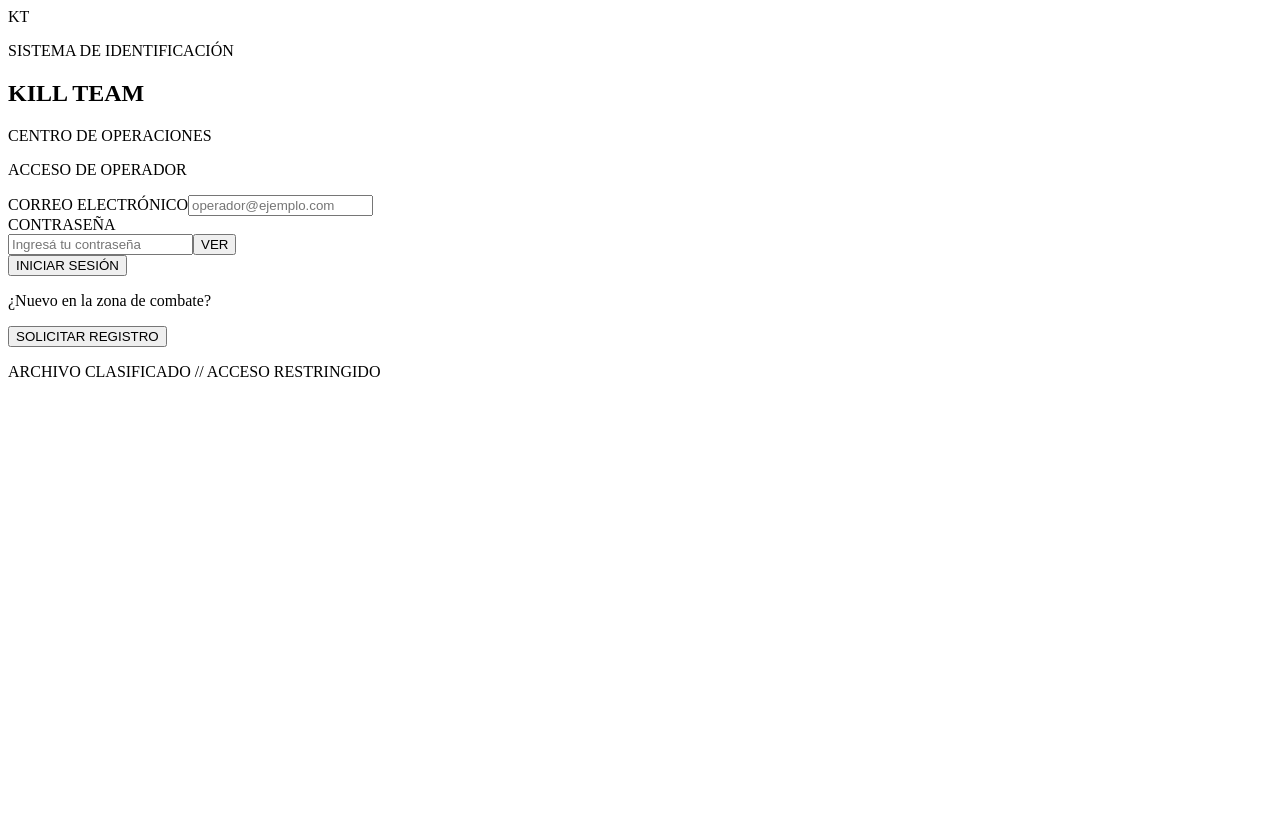
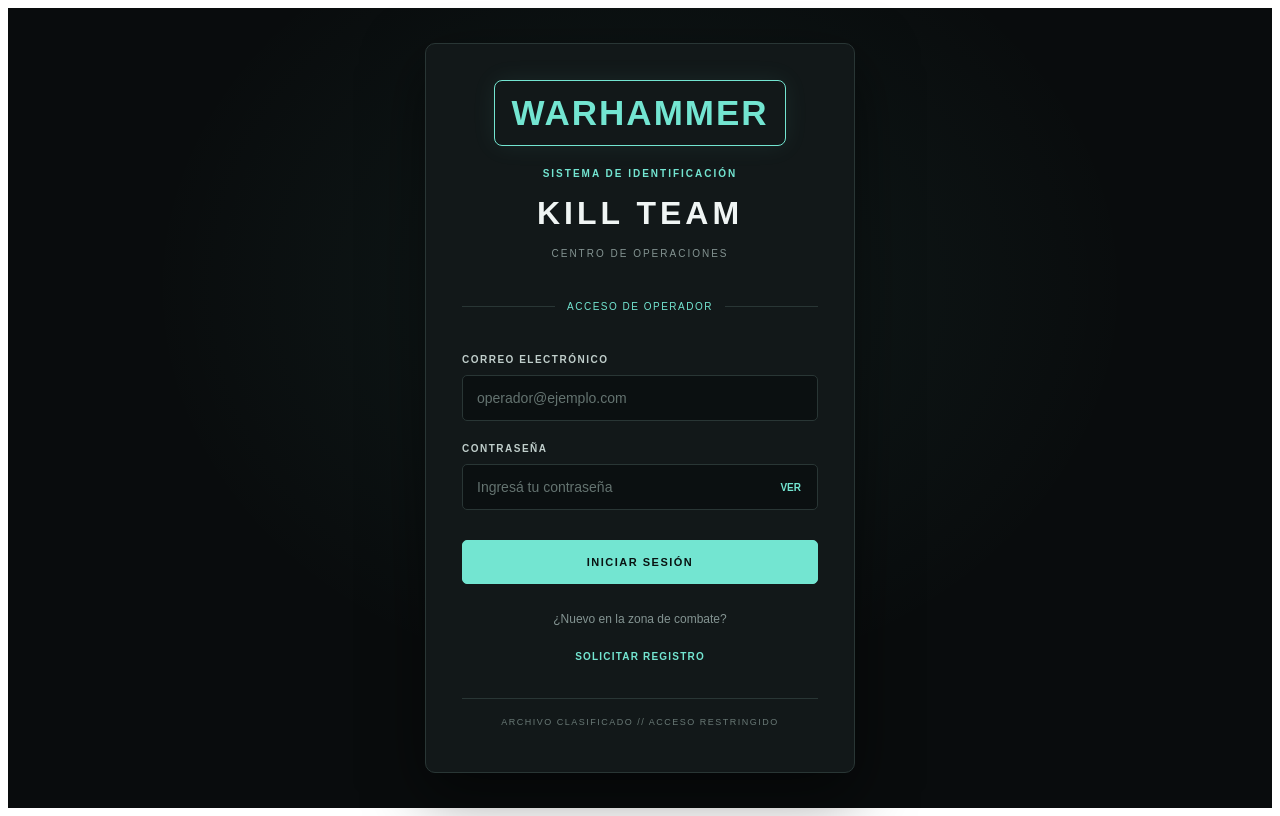
Before and after one commit to ArianSanzo/killteam-tracker, a React (Vite) app in the folder killteam-tracker/: page / in a window 1280 px wide. Built offline with nearby package versions, Linux system fonts and the light colour scheme.

Commit message:
creo carpeta de css para login y agrego estilos al mismo

```diff
--- /dev/null
+++ b/killteam-tracker/src/components/Login.css
@@ -0,0 +1,295 @@
+
+
+/* ===== PALETA DE COLORES ===== */
+
+:root {
+    --accent: #73E5D1;
+    --accent-hover: #9AF0E0;
+    --background: #090C0D;
+    --card: #121819;
+    --input-bg: #0B1011;
+    --border: #293635;
+    --text: #F0F5F4;
+    --text-muted: #849492;
+}
+
+/* ===== FONDO GENERAL ===== */
+
+* {
+    box-sizing: border-box;
+}
+
+.login-page {
+    min-height: 100vh;
+    display: flex;
+    justify-content: center;
+    align-items: center;
+    padding: 24px;
+    background:
+        radial-gradient(
+            ellipse at 50% 35%,
+            rgba(115, 229, 209, 0.07),
+            transparent 55%
+        ),
+        var(--background);
+    color: var(--text);
+    font-family: Arial, Helvetica, sans-serif;
+}
+
+/* ===== TARJETA ===== */
+
+.login-card {
+    width: 100%;
+    max-width: 430px;
+    padding: 36px;
+    background: var(--card);
+    border: 1px solid var(--border);
+    border-radius: 10px;
+    box-shadow: 0 20px 60px rgba(0, 0, 0, 0.5);
+}
+
+/* ===== ENCABEZADO ===== */
+
+.login-header {
+    text-align: center;
+}
+
+.emblem {
+    width: fit-content;
+    min-height: 0;
+    display: flex;
+    justify-content: center;
+    align-items: center;
+    margin: 0 auto 22px;
+    padding: 12px 16px;
+    border: 1px solid var(--accent);
+    border-radius: 8px;
+    color: var(--accent);
+    font-size: 35px;
+    font-weight: 800;
+    letter-spacing: 2px;
+    white-space: nowrap;
+    box-shadow: 0 0 24px rgba(115, 229, 209, 0.08);
+}
+
+.eyebrow {
+    color: var(--accent);
+    font-size: 10px;
+    font-weight: 600;
+    letter-spacing: 2px;
+}
+
+.login-header h1 {
+    margin: 16px 0;
+    color: var(--text);
+    font-size: 32px;
+    font-weight: 800;
+    letter-spacing: 4px;
+}
+
+.subtitle {
+    color: var(--text-muted);
+    font-size: 10px;
+    letter-spacing: 2px;
+}
+
+/*  SEPARADOR  */
+
+.separator {
+    display: flex;
+    align-items: center;
+    gap: 12px;
+    margin: 32px 0;
+    color: var(--accent);
+}
+
+.separator span {
+    flex: 1;
+    height: 1px;
+    background: var(--border);
+}
+
+.separator p {
+    font-size: 10px;
+    letter-spacing: 1.5px;
+    white-space: nowrap;
+}
+
+/*  CAMPOS DEL FORMULARIO  */
+
+.form-group {
+    display: flex;
+    flex-direction: column;
+    gap: 10px;
+    margin-bottom: 22px;
+}
+
+.form-group label {
+    color: #C0CECB;
+    font-size: 10px;
+    font-weight: 700;
+    letter-spacing: 1.5px;
+}
+
+.form-group input {
+    width: 100%;
+    padding: 14px;
+    background: var(--input-bg);
+    border: 1px solid var(--border);
+    border-radius: 5px;
+    outline: none;
+    color: var(--text);
+    font-size: 14px;
+    transition: border-color 0.2s, box-shadow 0.2s;
+}
+
+.form-group input::placeholder {
+    color: #647370;
+}
+
+.form-group input:focus {
+    border-color: var(--accent);
+    box-shadow: 0 0 0 3px rgba(115, 229, 209, 0.10);
+}
+
+/*  CONTRASEÑA  */
+
+.password-container {
+    position: relative;
+    display: flex;
+    align-items: center;
+}
+
+.password-container input {
+    padding-right: 78px;
+}
+
+.toggle-password {
+    position: absolute;
+    right: 12px;
+    padding: 5px;
+    border: none;
+    background: transparent;
+    color: var(--accent);
+    font-size: 10px;
+    font-weight: 700;
+    cursor: pointer;
+}
+
+.toggle-password:hover {
+    color: var(--accent-hover);
+}
+
+/*  BOTÓN DE INGRESO  */
+
+.login-button {
+    width: 100%;
+    margin-top: 8px;
+    padding: 15px;
+    border: 1px solid var(--accent);
+    border-radius: 5px;
+    background: var(--accent);
+    color: #091312;
+    font-size: 11px;
+    font-weight: 800;
+    letter-spacing: 1.5px;
+    cursor: pointer;
+    transition: background 0.2s, box-shadow 0.2s, transform 0.2s;
+}
+
+.login-button:hover {
+    background: var(--accent-hover);
+    box-shadow: 0 0 20px rgba(115, 229, 209, 0.15);
+    transform: translateY(-1px);
+}
+
+.login-button:active {
+    transform: translateY(0);
+}
+
+/*  MENSAJES */
+
+.feedback {
+    padding: 12px;
+    border-radius: 5px;
+    font-size: 13px;
+    line-height: 1.5;
+}
+
+.error {
+    border: 1px solid #793E48;
+    background: #29171C;
+    color: #FFADB8;
+}
+
+.success {
+    border: 1px solid #326B60;
+    background: #142622;
+    color: var(--accent);
+}
+
+/*  REGISTRO  */
+
+.login-footer {
+    margin-top: 28px;
+    text-align: center;
+}
+
+.login-footer p {
+    color: var(--text-muted);
+    font-size: 12px;
+}
+
+.register-button {
+    margin-top: 5px;
+    padding: 8px;
+    border: none;
+    background: transparent;
+    color: var(--accent);
+    font-size: 10px;
+    font-weight: 700;
+    letter-spacing: 1.2px;
+    cursor: pointer;
+}
+
+.register-button:hover {
+    color: var(--accent-hover);
+    text-decoration: underline;
+}
+
+/*  PIE DE PÁGINA  */
+
+.classified {
+    margin-top: 28px;
+    padding-top: 18px;
+    border-top: 1px solid var(--border);
+    color: #687875;
+    text-align: center;
+    font-size: 9px;
+    letter-spacing: 1.5px;
+}
+
+/*  RESPONSIVE */
+
+@media (max-width: 480px) {
+    .login-page {
+        padding: 16px;
+    }
+
+    .login-card {
+        padding: 26px 20px;
+    }
+
+    .login-header h1 {
+        font-size: 27px;
+        letter-spacing: 3px;
+    }
+
+    .separator {
+        gap: 8px;
+    }
+
+    .separator p {
+        font-size: 9px;
+    }
+}
--- a/killteam-tracker/src/components/Login.jsx
+++ b/killteam-tracker/src/components/Login.jsx
@@ -1,4 +1,5 @@
 import { useState } from "react";
+import "./Login.css";
 //import "./App.css";
 
 function Login() {
@@ -34,7 +35,7 @@
         <main className="login-page">
             <section className="login-card">
                 <header className="login-header">
-          <div className="emblem">KT</div>
+                    <div className="emblem">WARHAMMER</div>
 
                     <p className="eyebrow">SISTEMA DE IDENTIFICACIÓN</p>
 
```
Lines whose indentation alone changed are shown as unchanged.
